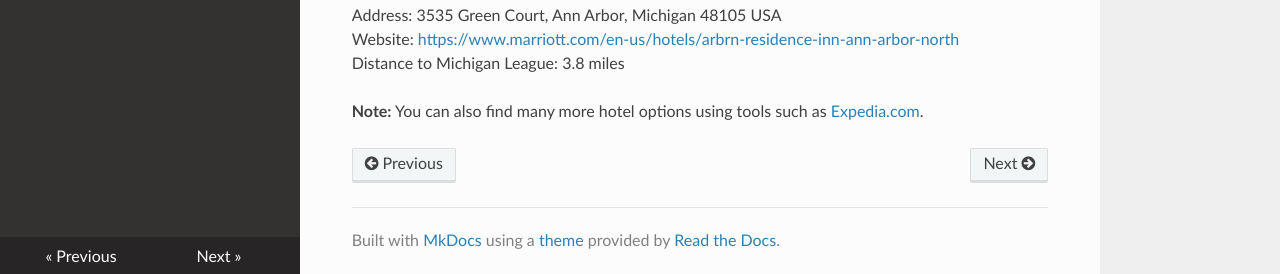
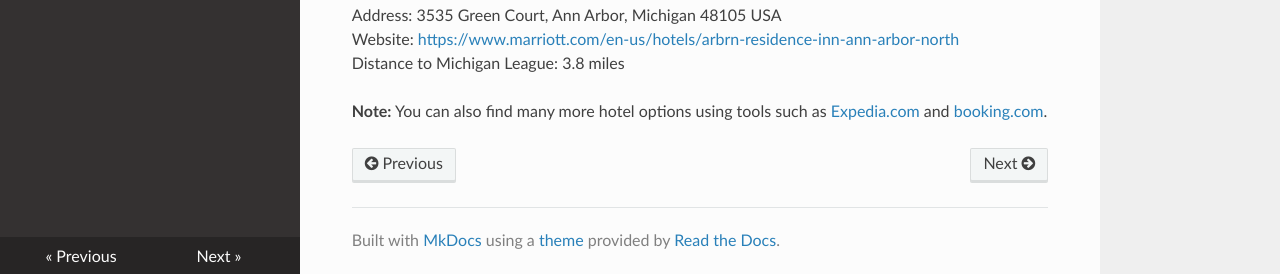
Before and after one commit to johnbeve/BFO-Organization, an MkDocs documentation site: the page built from docs/icbo-hotels.md, in a window 1280 px wide and 900 px high, scrolled down 925 px. Shown: the part 623-897 px from the top of the window. Built offline with MkDocs 1.6.1, drawn with Linux system fonts in a browser that asks for light colours; nearby versions of some CDN libraries.

Commit message:
Update icbo-hotels.md

```diff
--- a/docs/icbo-hotels.md
+++ b/docs/icbo-hotels.md
@@ -54,4 +54,4 @@ Address: 3535 Green Court, Ann Arbor, Michigan 48105 USA
 Website: [https://www.marriott.com/en-us/hotels/arbrn-residence-inn-ann-arbor-north](https://www.marriott.com/en-us/hotels/arbrn-residence-inn-ann-arbor-north)
 Distance to Michigan League: 3.8 miles
 
-**Note:** You can also find many more hotel options using tools such as [Expedia.com](https://www.expedia.com/).
+**Note:** You can also find many more hotel options using tools such as [Expedia.com](https://www.expedia.com/) and [booking.com](https://www.booking.com/).
```
